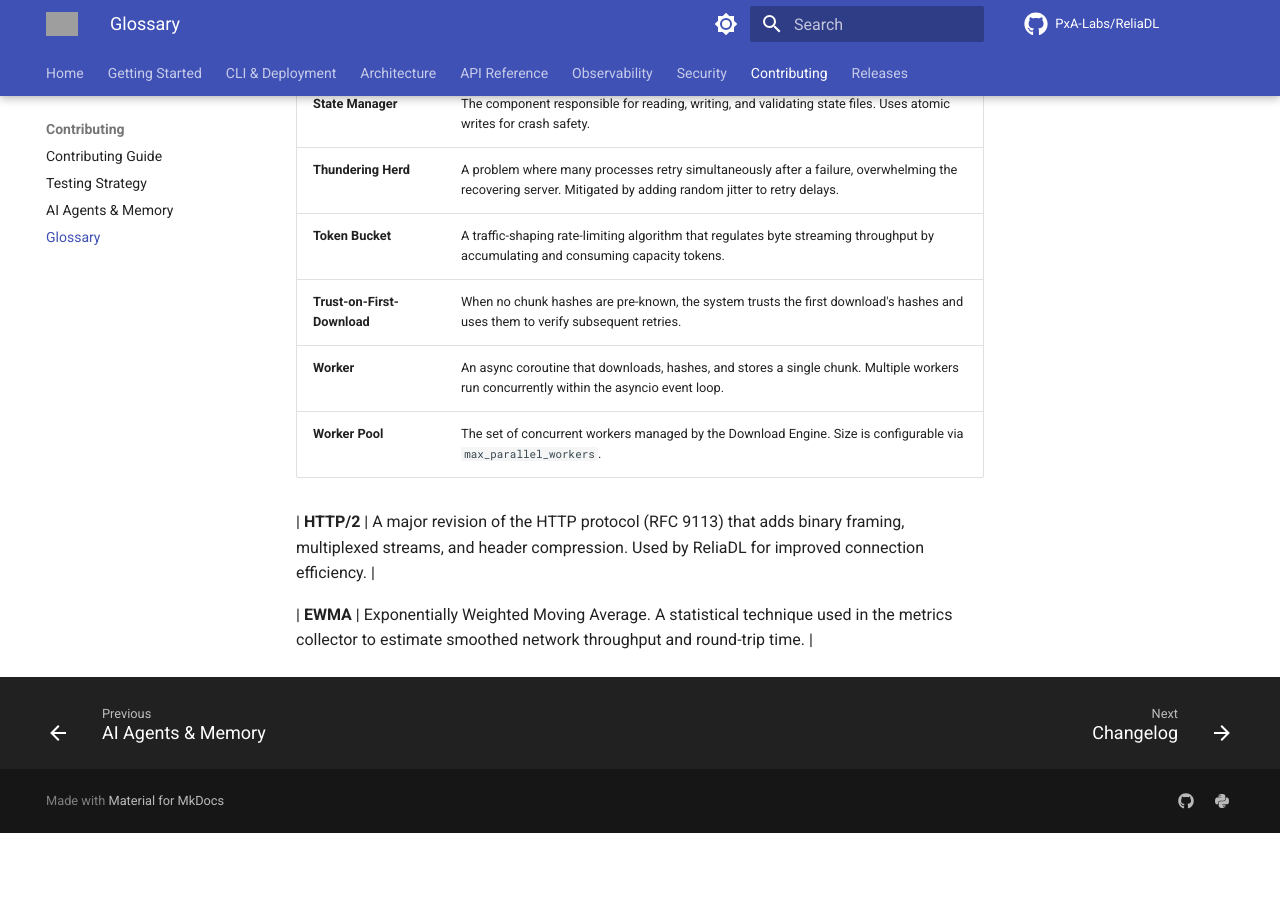
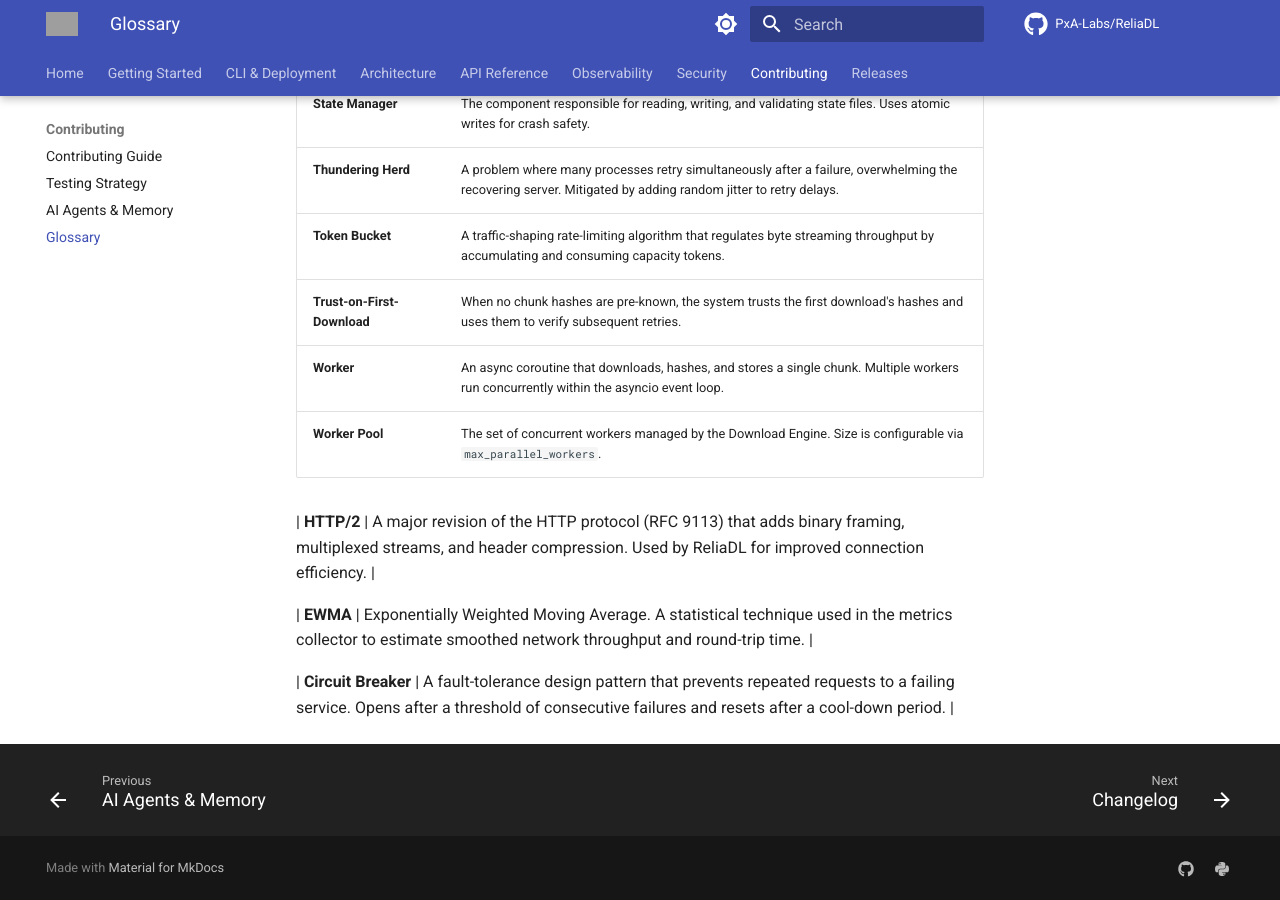
Before and after one commit to PxA-Labs/ReliaDL, an MkDocs documentation site: the page built from docs/GLOSSARY.md, in a window 1280 px wide and 900 px high, scrolled down 3707 px. Built offline with MkDocs 1.6.1 and Material for MkDocs 9.7.7, drawn with Linux system fonts in a browser that asks for light colours; comment, search, counter and statistics services are not loaded; the version menu is left out; before the commit the page ends 4540 px from its top, so only the background shows below that; grey boxes are pictures that could not be loaded.

Commit message:
docs: add circuit breaker definition to glossary

```diff
--- a/docs/GLOSSARY.md
+++ b/docs/GLOSSARY.md
@@ -67,3 +67,5 @@
 | **HTTP/2** | A major revision of the HTTP protocol (RFC 9113) that adds binary framing, multiplexed streams, and header compression. Used by ReliaDL for improved connection efficiency. |
 
 | **EWMA** | Exponentially Weighted Moving Average. A statistical technique used in the metrics collector to estimate smoothed network throughput and round-trip time. |
+
+| **Circuit Breaker** | A fault-tolerance design pattern that prevents repeated requests to a failing service. Opens after a threshold of consecutive failures and resets after a cool-down period. |
```
